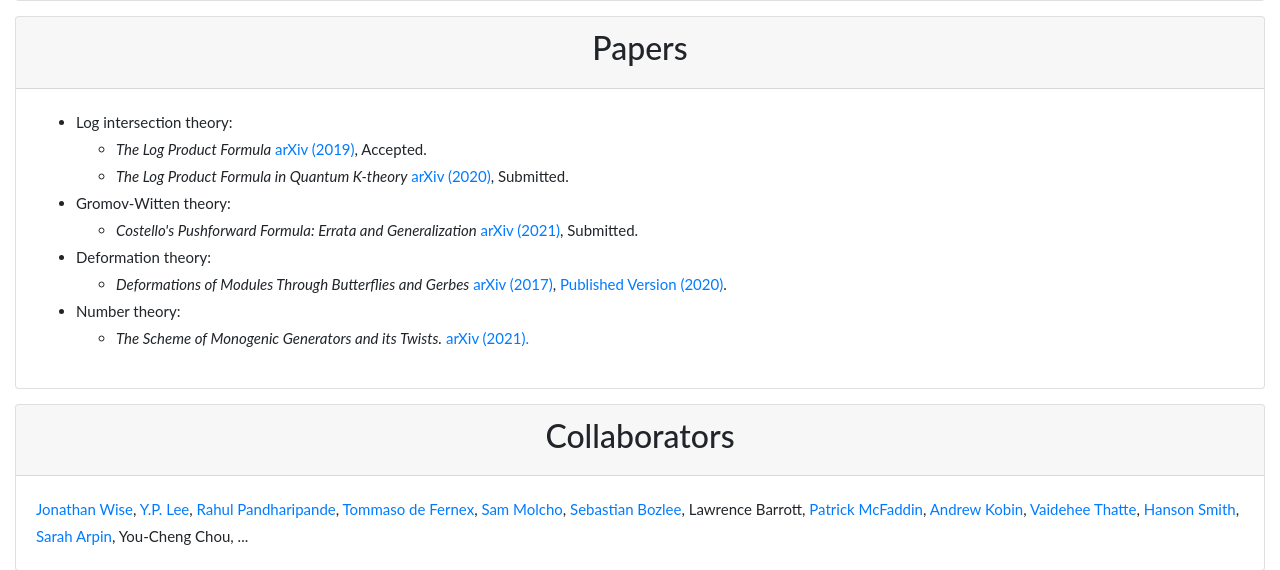
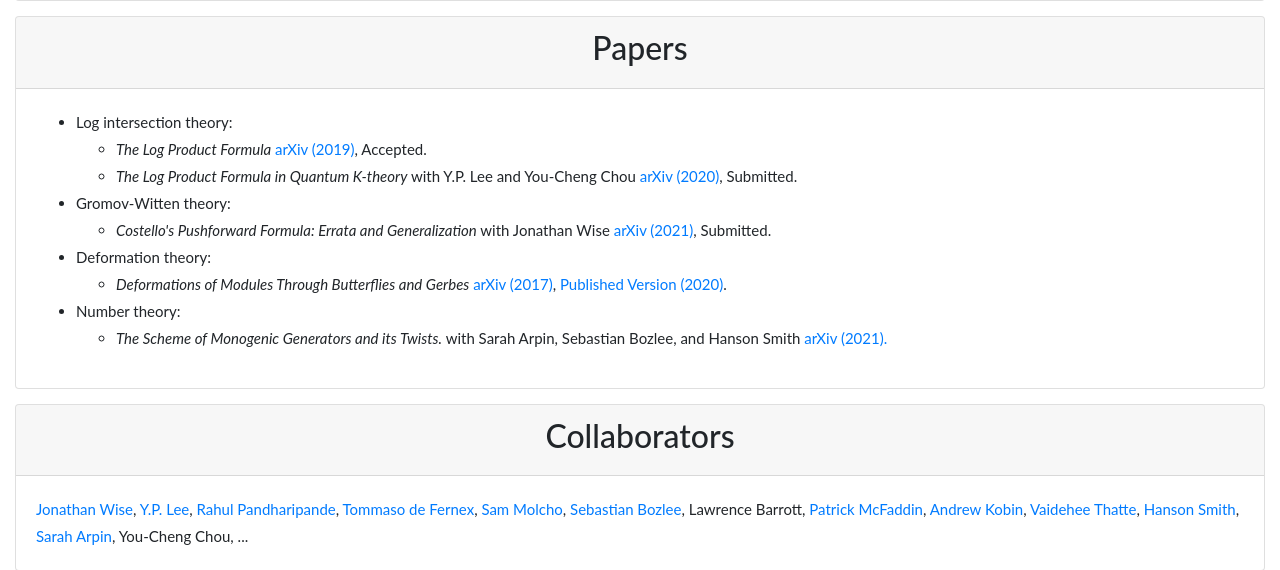
Before and after one commit to nanotech22/logetale, a Flask app: page / in a window 1280 px wide. Shown: the part 1388-1958 px from the top of the page. Run offline with Flask 2, Linux system fonts and the light colour scheme; some libraries are stand-ins or nearby versions.

Commit message:
added collabs

```diff
--- a/templates/pages/index.html
+++ b/templates/pages/index.html
@@ -43,13 +43,13 @@
                 <li> Log intersection theory:
                     <ul>
                         <li><i>The Log Product Formula</i> <a href="https://arxiv.org/abs/1908.04936">arXiv (2019)</a>, Accepted.</li>
-                        <li><i>The Log Product Formula in Quantum K-theory</i> <a href = "https://arxiv.org/abs/2012.09379">arXiv (2020)</a>, Submitted.</li>
+                        <li><i>The Log Product Formula in Quantum K-theory</i> with Y.P. Lee and You-Cheng Chou <a href = "https://arxiv.org/abs/2012.09379">arXiv (2020)</a>, Submitted.</li>
                     </ul>
                 </li>
 
                 <li> Gromov-Witten theory:
                     <ul>
-                        <li><i>Costello's Pushforward Formula: Errata and Generalization</i> <a href="https://arxiv.org/abs/2103.10348"> arXiv (2021)</a>, Submitted.</li>
+                        <li><i>Costello's Pushforward Formula: Errata and Generalization</i> with Jonathan Wise <a href="https://arxiv.org/abs/2103.10348"> arXiv (2021)</a>, Submitted.</li>
 
                     </ul>
                 </li>
@@ -65,7 +65,7 @@
                     Number theory:
                     <ul>
                         <li>
-                            <i>The Scheme of Monogenic Generators and its Twists.</i> <a href="https://arxiv.org/abs/2108.07185">arXiv (2021).</a>
+                            <i>The Scheme of Monogenic Generators and its Twists.</i> with Sarah Arpin, Sebastian Bozlee, and Hanson Smith <a href="https://arxiv.org/abs/2108.07185">arXiv (2021).</a>
                         </li>
                     </ul>
                 </li>
```
